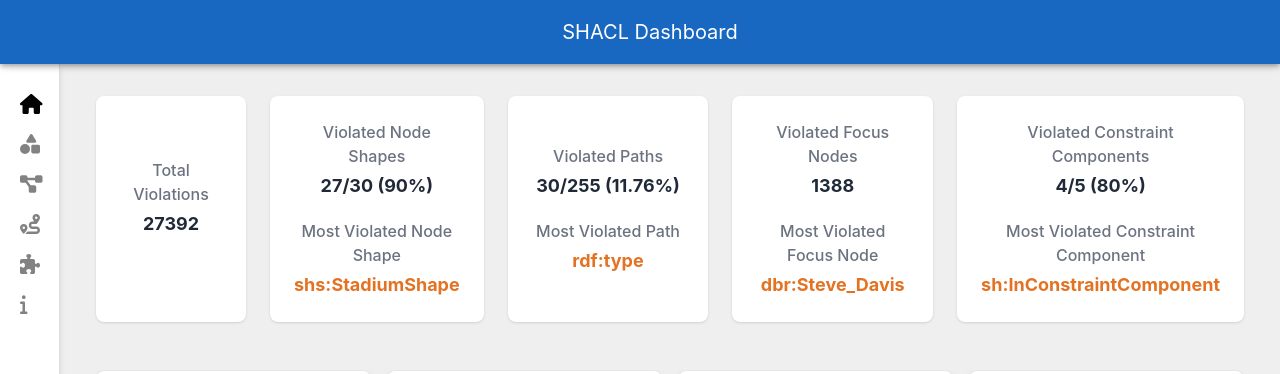
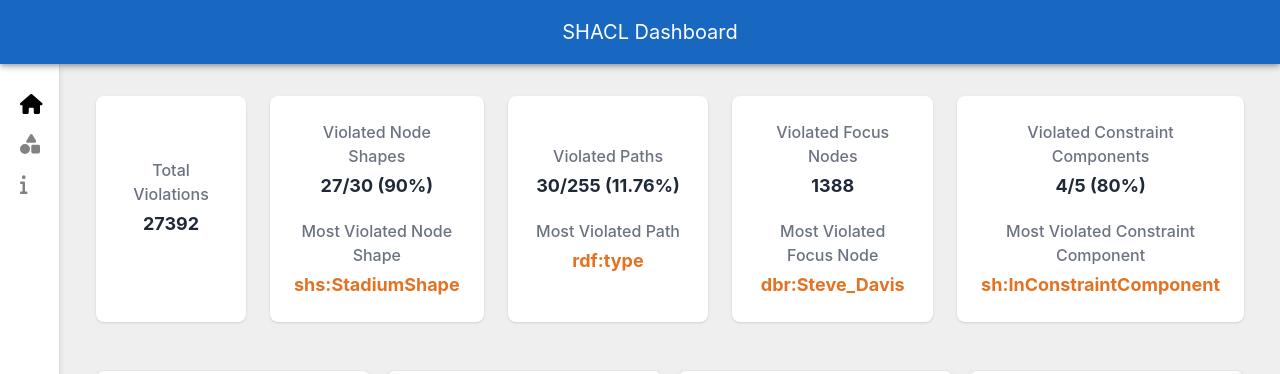
Before and after one commit to DE-TUM/shacl-dashboard, a Vue app in the folder frontend/: page / in a window 1280 px wide. Shown: the top 374 px of the page. Built offline with nearby package versions, Linux system fonts and the light colour scheme.

Commit message:
sidebar adjustment

```diff
--- a/frontend/src/components/Layout/Navigation.vue
+++ b/frontend/src/components/Layout/Navigation.vue
@@ -18,7 +18,7 @@ const buttonClicked = (viewName) => {
         <v-btn text class="button-text-wrap blue-btn">Shapes View</v-btn>
       </router-link>
     </v-list-item>
-    <v-list-item>
+    <!-- <v-list-item>
       <router-link :to="'/focus-nodes'" @click.native="buttonClicked('Focus Node View')">
         <v-btn text class="button-text-wrap blue-btn">Focus Nodes View</v-btn>
       </router-link>
@@ -32,7 +32,7 @@ const buttonClicked = (viewName) => {
       <router-link :to="'/constraints'" @click.native="buttonClicked('Constraint View')">
         <v-btn text class="button-text-wrap blue-btn">Constraints View</v-btn>
       </router-link>
-    </v-list-item>
+    </v-list-item> -->
 
     <v-list-item>
       <router-link :to="'/'" @click.native="buttonClicked('LandingPage')">
--- a/frontend/src/components/Layout/SideBar.vue
+++ b/frontend/src/components/Layout/SideBar.vue
@@ -53,11 +53,18 @@ const sidebarWidth = ref(60);
 const menuItems = [
   { name: 'Home', label: 'Home', icon: faHome, route: '/' },
   { name: 'Shape View', label: 'Shapes', icon: faShapes, route: '/shapes' },
-  { name: 'Focus Node View', label: 'Focus Nodes', icon: faProjectDiagram, route: '/focus-nodes' },
-  { name: 'Property Path View', label: 'Property Paths', icon: faRoute, route: '/property-paths' },
-  { name: 'Constraint View', label: 'Constraints', icon: faPuzzlePiece, route: '/constraints' },
   { name: 'About Us', label: 'About Us', icon: faInfo, route: '/about-us' }
 ];
+
+// const menuItems = [
+//   { name: 'Home', label: 'Home', icon: faHome, route: '/' },
+//   { name: 'Shape View', label: 'Shapes', icon: faShapes, route: '/shapes' },
+//   { name: 'Focus Node View', label: 'Focus Nodes', icon: faProjectDiagram, route: '/focus-nodes' },
+//   { name: 'Property Path View', label: 'Property Paths', icon: faRoute, route: '/property-paths' },
+//   { name: 'Constraint View', label: 'Constraints', icon: faPuzzlePiece, route: '/constraints' },
+//   { name: 'About Us', label: 'About Us', icon: faInfo, route: '/about-us' }
+// ];
+
 
 const buttonClicked = (viewName, navigate) => {
   activeView.value = viewName;
```
